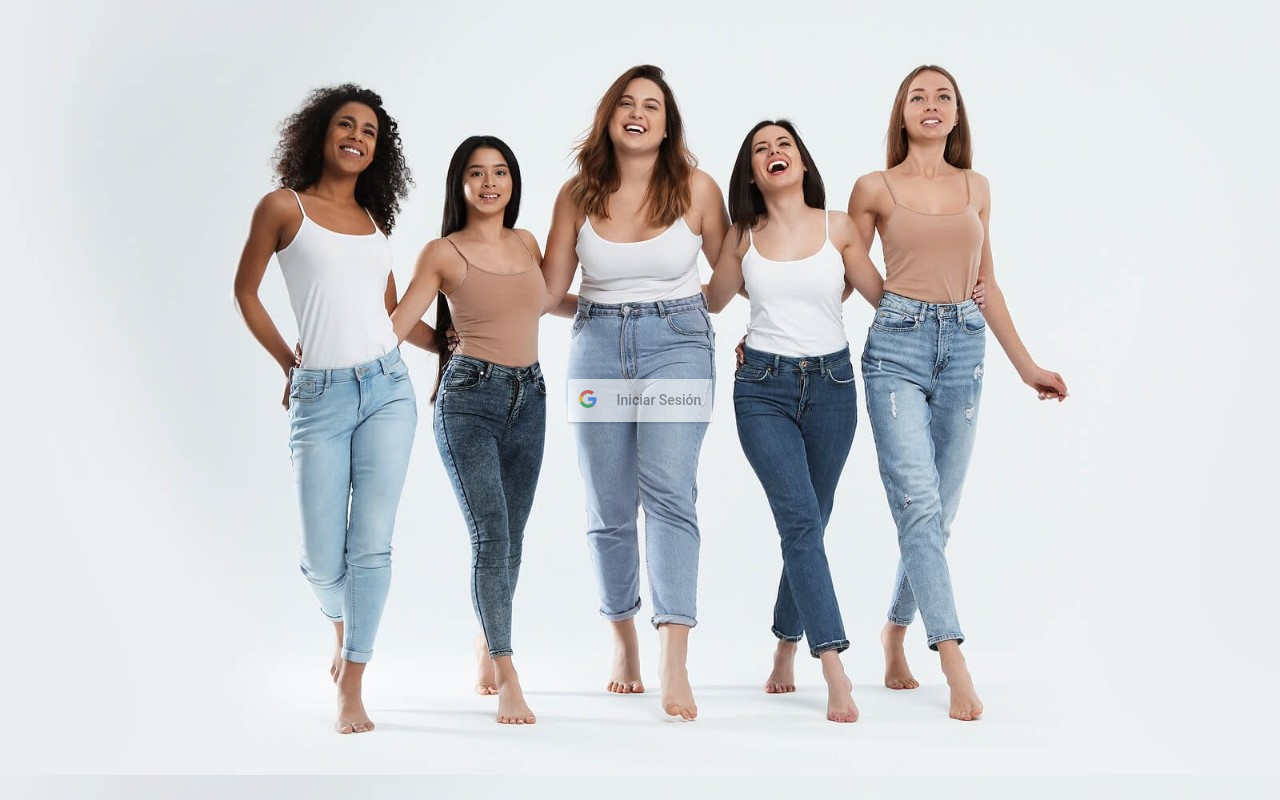
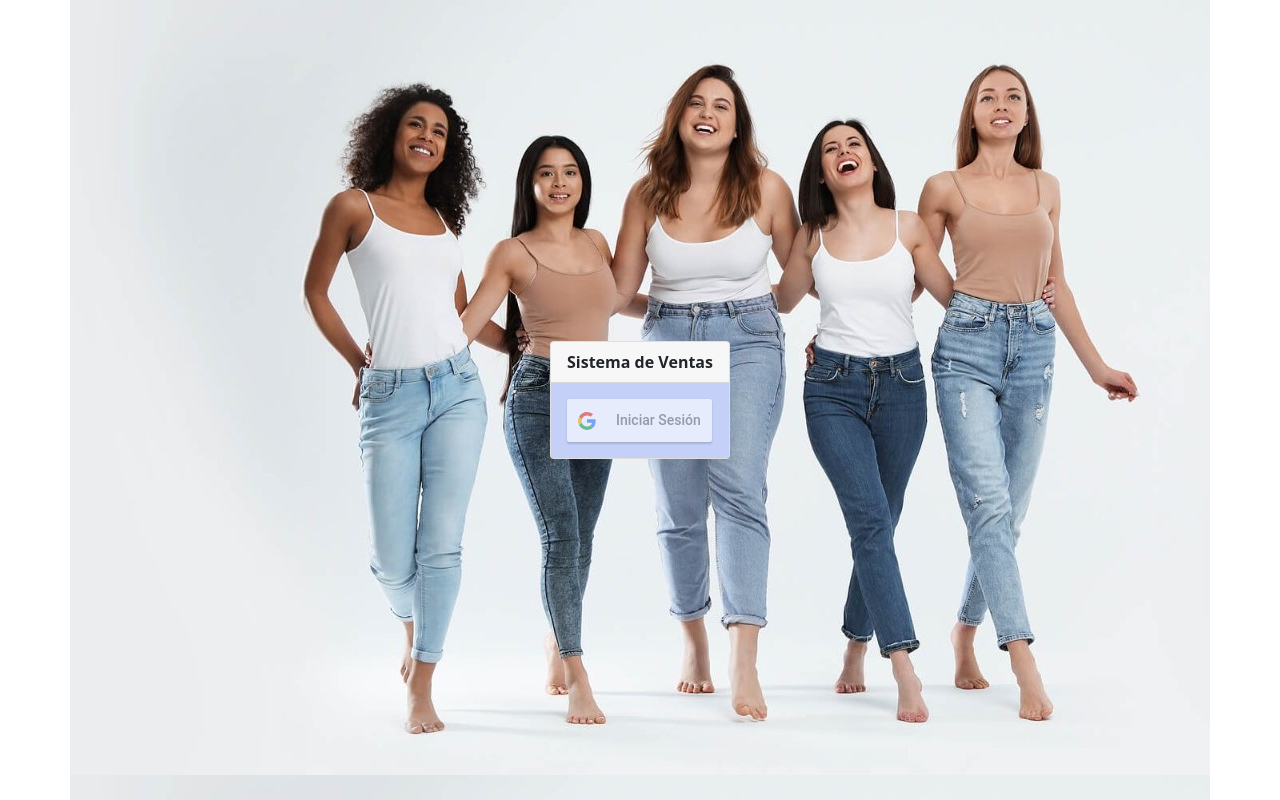
Before and after one commit to carolinamantilla/Proyecto_Grupo15, a React (Create React App) app: page / in a window 1280 px wide. Built offline with nearby package versions, Linux system fonts and the light colour scheme.

Commit message:
Interfaz login

```diff
--- a/package.json
+++ b/package.json
@@ -7,10 +7,11 @@
     "@testing-library/jest-dom": "^5.14.1",
     "@testing-library/react": "^11.2.7",
     "@testing-library/user-event": "^12.8.3",
-    "bootstrap": "^5.1.1",
+    "bootstrap": "^5.1.2",
     "react": "^17.0.2",
     "react-dom": "^17.0.2",
     "react-google-login": "^5.2.2",
+    "react-router-dom": "^5.3.0",
     "react-scripts": "4.0.3",
     "reactstrap": "^8.10.0",
     "web-vitals": "^1.1.2"
--- a/src/App.css
+++ b/src/App.css
@@ -1,9 +1,12 @@
-.App{
+.container{
   background-image: url("./elemento/imagen/foto.jpeg");
   justify-content:center;
   min-height: 100vh;
   display: flex;
   flex-direction: row;
   align-items: center;
+}
 
+.card-body{
+  background-color: rgb(196, 208, 248);
 }
--- a/src/App.js
+++ b/src/App.js
@@ -1,28 +1,23 @@
 import './App.css';
 import React from 'react';
-import GoogleLogin from 'react-google-login';
-import {Container} from 'reactstrap';
+import Login from "./componentes/Login";
+import {Route, BrowserRouter as Router} from "react-router-dom";
 
-const responseGoogle = (response) => {
-  console.log(response);
-}
 
 function App() {
  return(
-  <Container>
-      <div className="App">
-        <b /><b />
-        <GoogleLogin
-        clientId="892636235404-l62fs4fq03m2eds9okkqskfdb5v2i10q.apps.googleusercontent.com"
-        buttonText="Iniciar Sesión"
-        onSuccess={responseGoogle}
-        onFailure={responseGoogle}
-        cookiePolicy={'single_host_origin'}
-        />
+    <Router>
+      <div className="container">
+        <div class="card">
+          <div class="card-header">
+            <b>Sistema de Ventas</b>
+          </div>
+          <div class="card-body">
+            <Route component={Login}></Route>
+          </div>
+        </div>
       </div>
-
-
-    </Container>
+    </Router>
   );
 }
 
--- /dev/null
+++ b/src/componentes/Login.js
@@ -0,0 +1,29 @@
+import React from 'react';
+import GoogleLogin from 'react-google-login';
+
+
+const responseGoogle = (response) => {
+    console.log(response);
+  }
+
+class Login extends React.Component {
+    constructor(props) {
+        super(props);
+        this.state = {  }
+    }
+    render() {
+        return (
+
+            <GoogleLogin
+            clientId="892636235404-l62fs4fq03m2eds9okkqskfdb5v2i10q.apps.googleusercontent.com"
+            buttonText="Iniciar Sesión"
+            onSuccess={responseGoogle}
+            onFailure={responseGoogle}
+            cookiePolicy={'single_host_origin'}
+            />
+
+         );
+    }
+}
+
+export default Login;
--- a/src/index.js
+++ b/src/index.js
@@ -3,6 +3,7 @@ import ReactDOM from 'react-dom';
 import './index.css';
 import App from './App';
 import reportWebVitals from './reportWebVitals';
+import 'bootstrap/dist/css/bootstrap.css';
 
 ReactDOM.render(
   <React.StrictMode>
```
Also changed, not shown: 1 other file (tests, documents, lock files or other folders).
